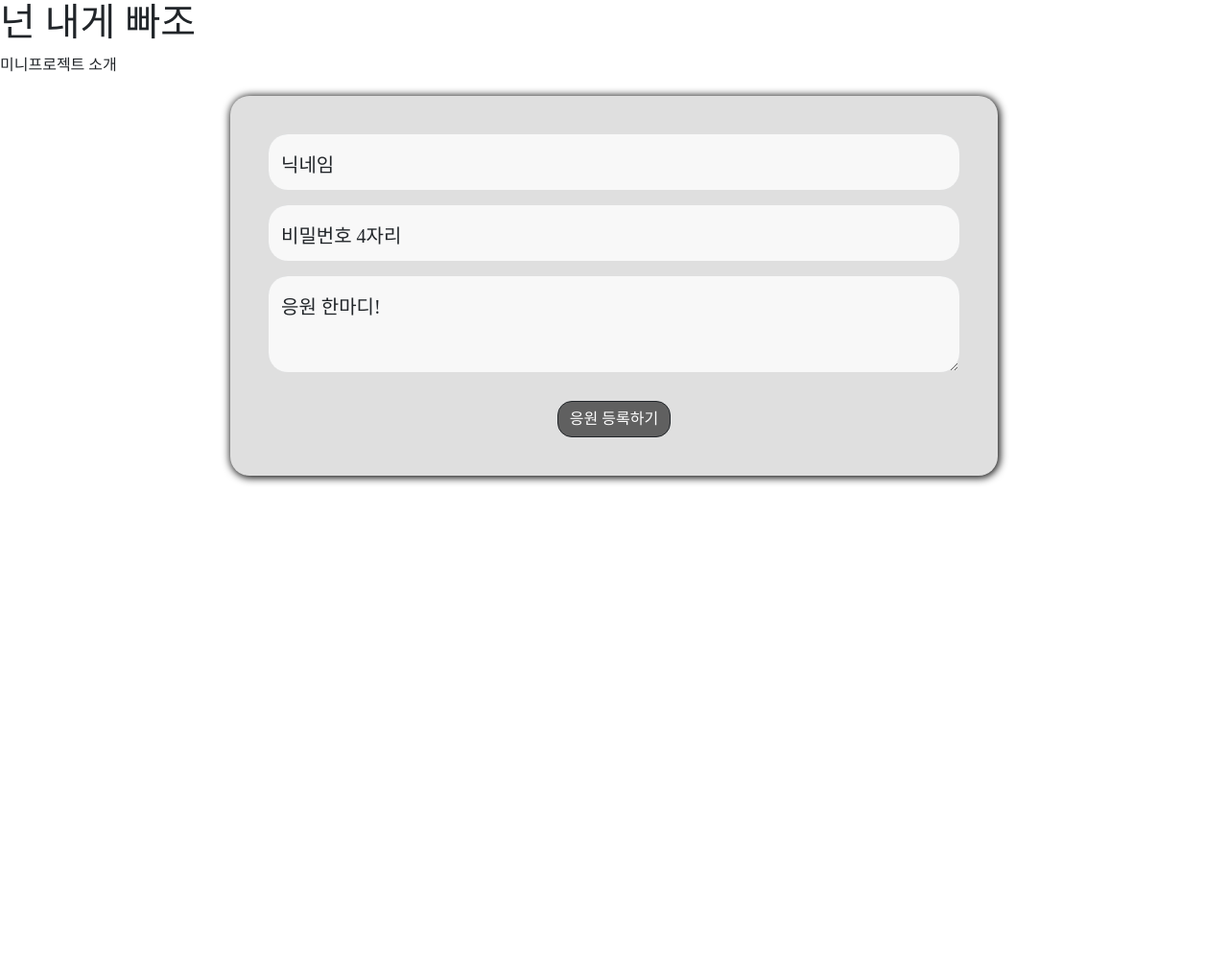
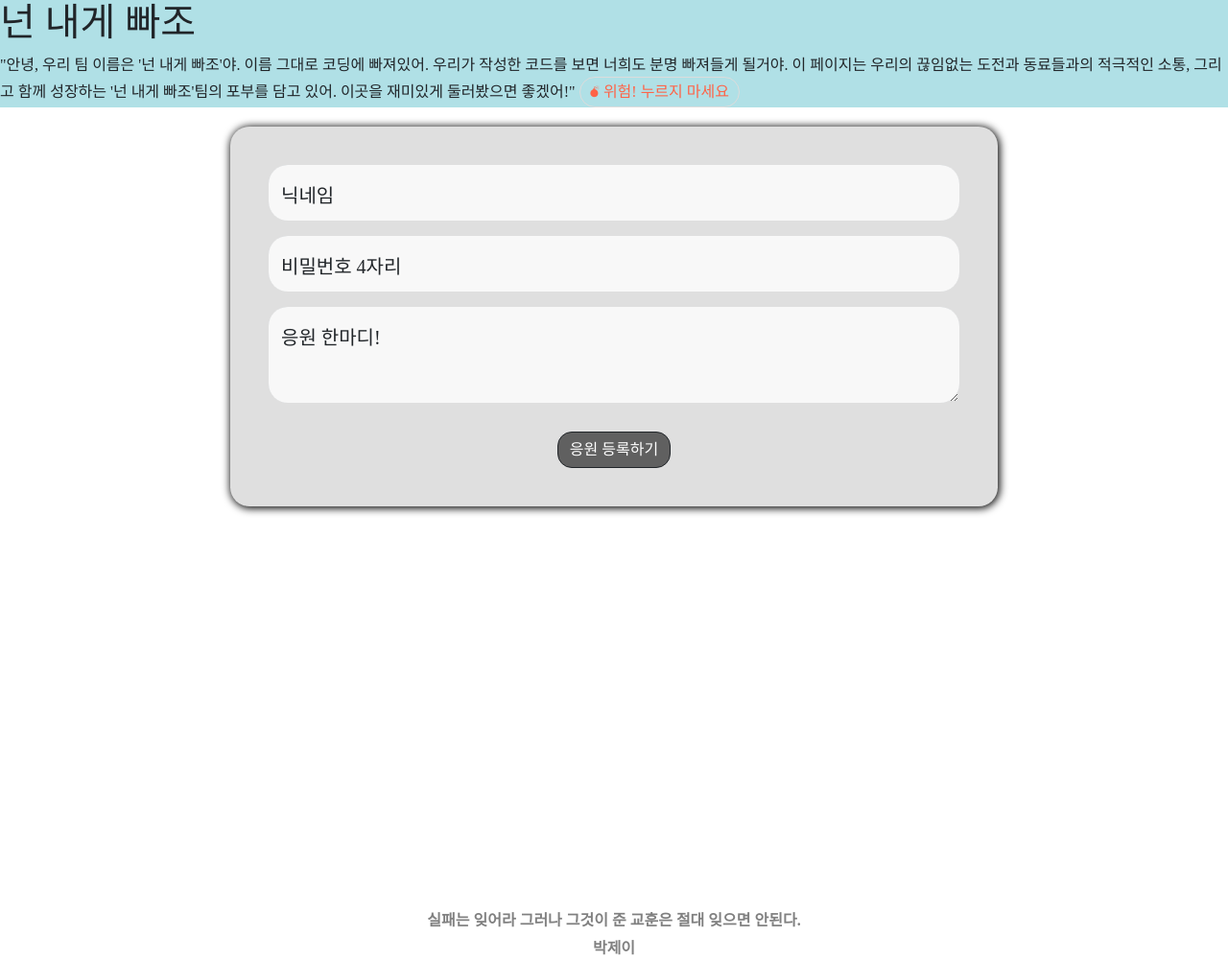
Before and after one commit to ParkJe2/team_IntroductionPage, a Flask app: page / in a window 1280 px wide. Shown: the whole page at 96% size. Before the commit the page ends 505 px from the top, so only its background shows below. Run offline with Flask 3, Linux system fonts and the light colour scheme; data that the repository does not hold is empty; some libraries are stand-ins or nearby versions.

Commit message:
add footer, intro

```diff
--- /dev/null
+++ b/static/footer.js
@@ -0,0 +1,53 @@
+const ourFavoriteQuote = [
+  {
+    quote:
+      "가는 소스가 고와야 오는 파일에 바이러스 없다. 늦게 배운 코딩 날 새는 줄 모른다.",
+    menber: "김영빈",
+  },
+  {
+    quote: "Actions speak louder than words.",
+    menber: "김우리",
+  },
+  {
+    quote: "실패는 잊어라 그러나 그것이 준 교훈은 절대 잊으면 안된다.",
+    menber: "박제이",
+  },
+  {
+    quote:
+      "가장 무서운 순간은 항상 시작하기 직전이다. 그 후에는 모든 것이 나아지기만 할 것이다.",
+    menber: "장혜진",
+  },
+  {
+    quote: "짧은 인생, 당신이 언제나 즐거웠으면 좋겠다.",
+    menber: "지설희",
+  },
+];
+
+// 문서 객체 읽어들이고 생성하기
+const footer = document.querySelector("#quote");
+const quote = document.querySelector("#quote span:first-child");
+const member = document.querySelector("#quote span:last-child");
+
+// 화면에 즉시 보여지게 하는 함수
+setTimeout(() => {
+  // 랜덤 비전 만들기
+  const slideVision =
+    ourFavoriteQuote[Math.floor(Math.random() * ourFavoriteQuote.length)];
+
+  quote.innerText = slideVision.quote;
+  member.innerText = slideVision.menber;
+}, 0);
+
+// 자동 슬라이드 구현
+let index = 0; // 인덱스 초기값
+
+const loopInterval = setInterval(() => {
+  const slideVision = ourFavoriteQuote[index];
+
+  quote.innerText = slideVision.quote;
+  member.innerText = slideVision.menber;
+
+  // ourVision 배열의 길이를 넘어가면 index를 0으로 초기화한다.
+  // (배열의 길이: 5, 인덱스: 4인 경우, 나눈 나머지는 0이므로 index변수에 다시 0이 할당되어 0번째 요소를 선택할 수 있다.)
+  index = (index + 1) % ourFavoriteQuote.length;
+}, 2000);
--- /dev/null
+++ b/static/intro.js
@@ -0,0 +1,21 @@
+// 문서 객체 읽어드리고 생성하기
+const introText = document.querySelector("#intro");
+const speakBtn = document.querySelector("#speakBtn");
+
+// web Speech API
+const speechContent = window.speechSynthesis;
+
+speakBtn.addEventListener("click", () => {
+  speakIntroText(introText);
+});
+
+introText.addEventListener("click", () => {
+  speakIntroText(introText);
+});
+
+function speakIntroText(text) {
+  const speech = new SpeechSynthesisUtterance(text.innerText);
+  speech.lang = "ko-KR";
+  speech.rate = 0.9; // 음성 속도 조절
+  speechContent.speak(speech, true);
+}
--- a/static/style.css
+++ b/static/style.css
@@ -78,3 +78,30 @@
   color: #000;
   cursor: pointer;
 }
+
+/* intro.js css */
+.header {
+  background-color: powderblue;
+}
+.speakBtn {
+  background-color: transparent;
+  border: 1px solid gainsboro;
+  border-radius: 30px;
+  padding: 3px 10px;
+  color: tomato;
+}
+
+/* footer.js css  */
+.quote {
+  color: gray;
+  font-weight: bold;
+
+  display: flex;
+  flex-direction: column;
+  justify-content: center;
+  align-items: center;
+}
+
+.quote span:first-child {
+  padding-bottom: 5px;
+}
--- a/templates/index.html
+++ b/templates/index.html
@@ -17,7 +17,6 @@
       href="https://fonts.googleapis.com/css2?family=Noto+Sans+KR&display=swap"
       rel="stylesheet"
     />
-    <link rel="stylesheet" href="static/style.css" />
     <script src="https://ajax.googleapis.com/ajax/libs/jquery/3.5.1/jquery.min.js"></script>
     <script
       src="https://cdn.jsdelivr.net/npm/bootstrap@5.0.2/dist/js/bootstrap.bundle.min.js"
@@ -28,13 +27,23 @@
       src="https://kit.fontawesome.com/89a032c4e0.js"
       crossorigin="anonymous"
     ></script>
-    <title>넌 내게 빠조 - 자기 으아아아아아아 소개 페이지</title>
+    <title>넌 내게 빠조 - 소개 페이지</title>
+    <link rel="stylesheet" href="../static/style.css" />
+    <script defer src="../static/main.js"></script>
+    <script defer src="../static/intro.js"></script>
+    <script defer src="../static/footer.js"></script>
   </head>
 
   <body>
-    <div>
+    <div class="header">
       <h1>넌 내게 빠조</h1>
-      <div>미니프로젝트 소개</div>
+      <span id="intro">
+        "안녕, 우리 팀 이름은 '넌 내게 빠조'야. 이름 그대로 코딩에 빠져있어.
+        우리가 작성한 코드를 보면 너희도 분명 빠져들게 될거야. 이 페이지는
+        우리의 끊임없는 도전과 동료들과의 적극적인 소통, 그리고 함께 성장하는
+        '넌 내게 빠조'팀의 포부를 담고 있어. 이곳을 재미있게 둘러봤으면 좋겠어!"
+      </span>
+      <button id="speakBtn" class="speakBtn">💣︎ 위험! 누르지 마세요</button>
     </div>
     <div class="mypost">
       <div class="form-floating mb-3">
@@ -90,6 +99,9 @@
         </div>
       </div>
     </div>
-    <script src="static/main.js"></script>
+    <footer id="quote" class="quote">
+      <span></span>
+      <span></span>
+    </footer>
   </body>
 </html>
```
Also changed, not shown: README.md (added).
